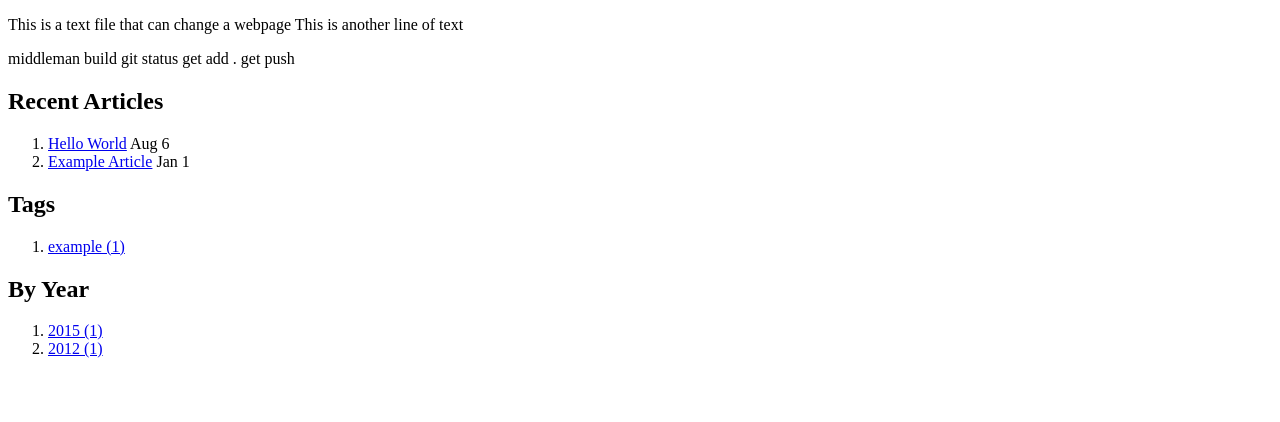
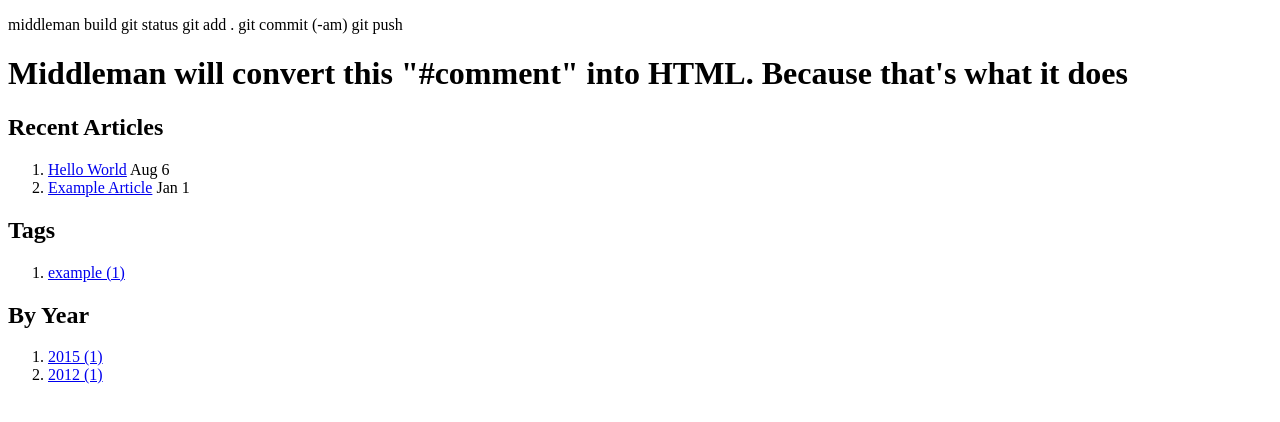
Before and after one commit to MaxAliprandi/maxaliprandi.github.io, a plain HTML site: page 2015/08/06/hello-world.html in a window 1280 px wide. Drawn offline with Linux system fonts and the light colour scheme.

Commit message:
I added a "#" which converts to an <h1> element

```diff
--- a/2015/08/06/hello-world.html
+++ b/2015/08/06/hello-world.html
@@ -9,13 +9,13 @@
   <body>
 
     <div id="main" role="main">
-      <p>This is a text file that can change a webpage
-This is another line of text</p>
+      <p>middleman build
+git status
+git add .
+git commit (-am)
+git push</p>
 
-<p>middleman build
-git status
-get add .
-get push</p>
+<h1 id="middleman-will-convert-this-comment-into-html-because-thats-what-it-does">Middleman will convert this "#comment" into HTML. Because that's what it does</h1>
 
     </div>
 
```
Also changed, not shown: feed.xml (+7 -7 lines), index.html (+6 -6 lines).
